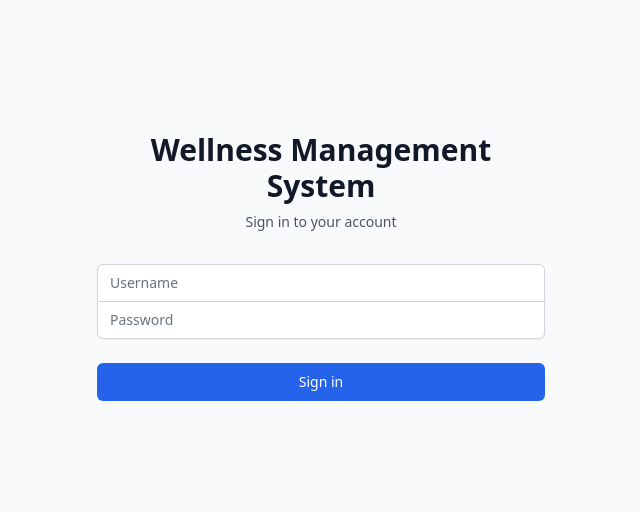
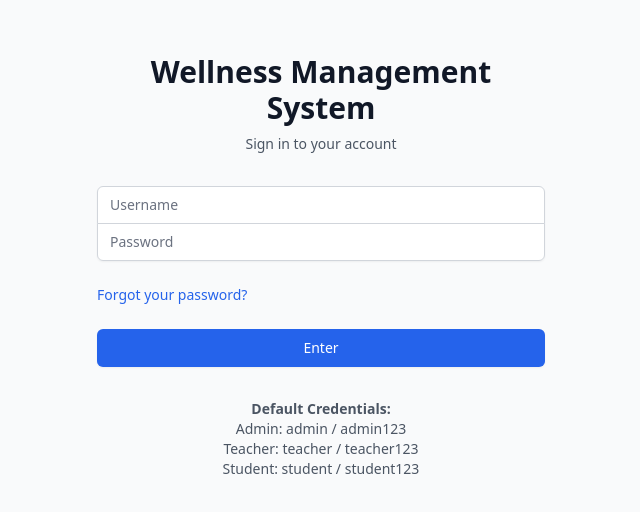
Before and after one commit to chandratejatiriveedhi/wellness-management-system, a React (Create React App) app in the folder frontend/: page /login in a window 1280 px wide. Shown: the part 146-658 px from the top of the page, without its empty margins (319-959 px from the left). Built offline with nearby package versions, Linux system fonts and the light colour scheme.

Commit message:
Update LoginPage with password reset link and default credentials

```diff
--- a/frontend/src/components/LoginPage.js
+++ b/frontend/src/components/LoginPage.js
@@ -1,5 +1,5 @@
 import React, { useState } from 'react';
-import { useNavigate } from 'react-router-dom';
+import { useNavigate, Link } from 'react-router-dom';
 import axios from 'axios';
 
 export default function LoginPage() {
@@ -72,15 +72,33 @@ export default function LoginPage() {
             <div className="text-red-500 text-sm text-center">{error}</div>
           )}
 
+          <div className="flex items-center justify-between">
+            <div className="text-sm">
+              <Link
+                to="/forgot-password"
+                className="font-medium text-blue-600 hover:text-blue-500"
+              >
+                Forgot your password?
+              </Link>
+            </div>
+          </div>
+
           <div>
             <button
               type="submit"
-              className="group relative w-full flex justify-center py-2 px-4 border border-transparent text-sm font-medium rounded-md text-white bg-blue-600 hover:bg-blue-700 focus:outline-none focus:ring-2 focus:ring-offset-2 focus:ring-blue-500"
+              className="group relative w-full flex justify-center py-2 px-4 border border-transparent rounded-md shadow-sm text-sm font-medium text-white bg-blue-600 hover:bg-blue-700 focus:outline-none focus:ring-2 focus:ring-offset-2 focus:ring-blue-500"
             >
-              Sign in
+              Enter
             </button>
           </div>
         </form>
+
+        <div className="mt-4 text-center text-sm text-gray-600">
+          <p className="font-semibold">Default Credentials:</p>
+          <p>Admin: admin / admin123</p>
+          <p>Teacher: teacher / teacher123</p>
+          <p>Student: student / student123</p>
+        </div>
       </div>
     </div>
   );
```
